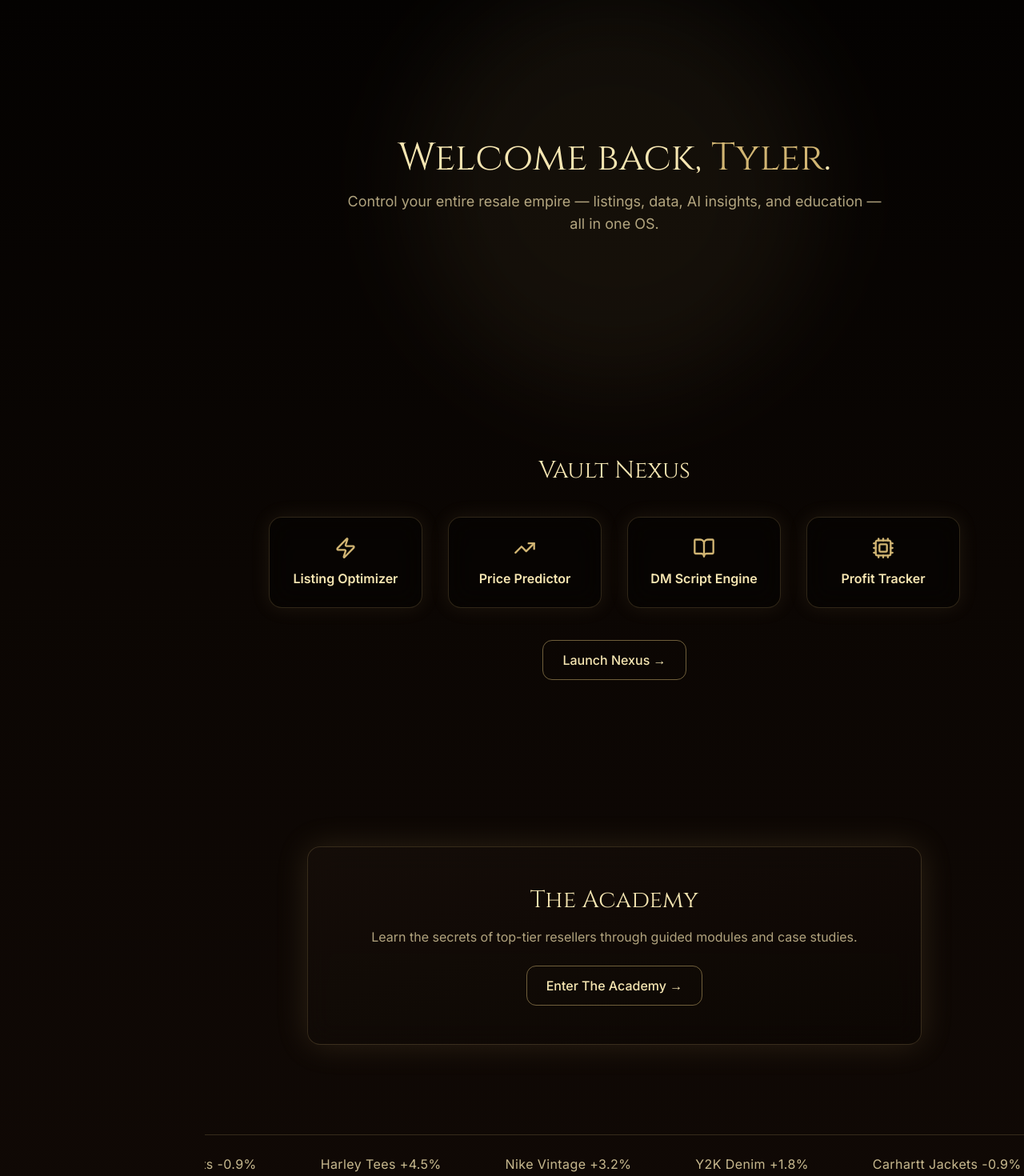
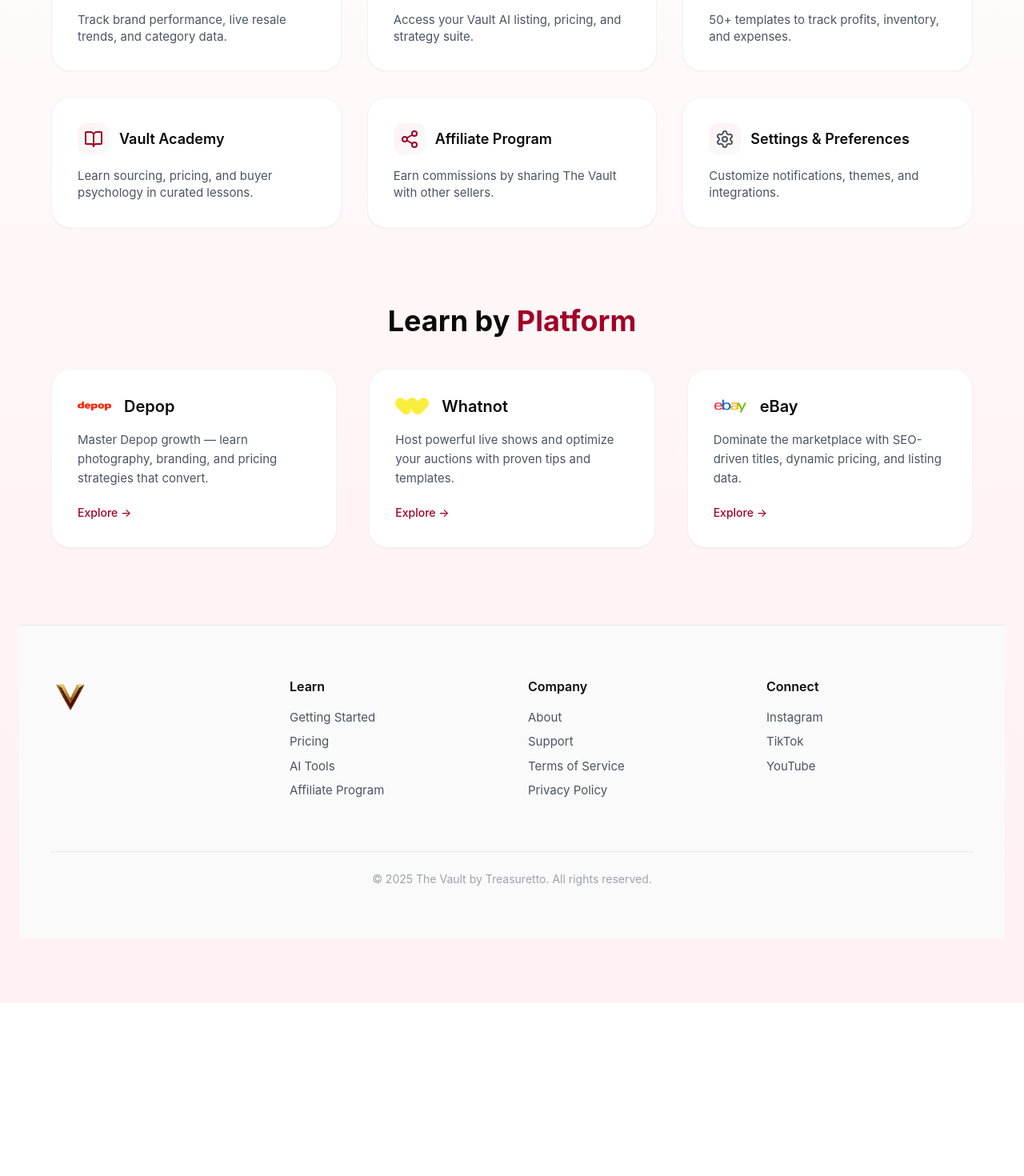
Before and after one commit to EchoQRTech/anothertest, a Next.js app: page /dashboard in a window 1280 px wide. Shown: the part 400-1870 px from the top of the page at 80% size. After the commit the page ends 1653 px from the top, so only its background shows below. Built offline with nearby package versions, Linux system fonts and the light colour scheme.

Commit message:
Update page.tsx

```diff
--- a/app/dashboard/page.tsx
+++ b/app/dashboard/page.tsx
@@ -1,286 +1,271 @@
 "use client";
 
-import { useState } from "react";
-import { motion } from "framer-motion";
-import {
-  Home,
-  Cpu,
-  BookOpen,
-  TrendingUp,
-  Rocket,
-  LogOut,
-  Zap,
-  Menu,
-  X,
-} from "lucide-react";
+import { useEffect } from "react";
 import Image from "next/image";
 import Link from "next/link";
+import {
+  Brain,
+  FileSpreadsheet,
+  BookOpen,
+  Share2,
+  Settings,
+  BarChart3,
+} from "lucide-react";
+import { motion } from "framer-motion";
 
-/* ---------------- PAGE ---------------- */
 export default function Page() {
-  const [menuOpen, setMenuOpen] = useState(false);
-  const username = "Tyler";
+  useEffect(() => {
+    document.documentElement.style.background = "#ffffff";
+    document.body.style.background = "#ffffff";
+    document.body.style.fontFamily =
+      '"SF Pro Display",-apple-system,BlinkMacSystemFont,"Inter","Segoe UI",Roboto,Helvetica,Arial,sans-serif';
+
+    if (typeof window !== "undefined" && (window as any).Outseta) {
+      (window as any).Outseta.run();
+    }
+  }, []);
+
+  const settingsHref = "https://treasuretto-llc.outseta.com/profile?#o-authenticated";
+
+  const sections = [
+    {
+      icon: <BarChart3 size={24} className="text-[#A00028]" />,
+      title: "Vault Index",
+      desc: "Track brand performance, live resale trends, and category data.",
+      href: "/vault-index",
+    },
+    {
+      icon: <Brain size={24} className="text-[#A00028]" />,
+      title: "AI Tools",
+      desc: "Access your Vault AI listing, pricing, and strategy suite.",
+      href: "/ai",
+    },
+    {
+      icon: <FileSpreadsheet size={24} className="text-[#CBAF7A]" />,
+      title: "Spreadsheet Vault",
+      desc: "50+ templates to track profits, inventory, and expenses.",
+      href: "/spreadsheets",
+    },
+    {
+      icon: <BookOpen size={24} className="text-[#A00028]" />,
+      title: "Vault Academy",
+      desc: "Learn sourcing, pricing, and buyer psychology in curated lessons.",
+      href: "/academy",
+    },
+    {
+      icon: <Share2 size={24} className="text-[#A00028]" />,
+      title: "Affiliate Program",
+      desc: "Earn commissions by sharing The Vault with other sellers.",
+      href: "/affiliate",
+    },
+    {
+      icon: <Settings size={24} className="text-gray-600" />,
+      title: "Settings & Preferences",
+      desc: "Customize notifications, themes, and integrations.",
+      href: settingsHref,
+    },
+  ];
+
+  const platforms = [
+    {
+      name: "Depop",
+      desc: "Master Depop growth — learn photography, branding, and pricing strategies that convert.",
+      image: "/images/depop.png",
+      href: "/academy/depop",
+    },
+    {
+      name: "Whatnot",
+      desc: "Host powerful live shows and optimize your auctions with proven tips and templates.",
+      image: "/images/whatnot.png",
+      href: "/academy/whatnot",
+    },
+    {
+      name: "eBay",
+      desc: "Dominate the marketplace with SEO-driven titles, dynamic pricing, and listing data.",
+      image: "/images/ebay.png",
+      href: "/academy/ebay",
+    },
+  ];
 
   return (
-    <main className="min-h-screen bg-gradient-to-b from-black via-[#0b0603] to-[#120a06] text-[#f6e6b2] font-[Inter] relative overflow-hidden">
-      <Sidebar menuOpen={menuOpen} setMenuOpen={setMenuOpen} />
-      <div
-        className={`transition-all duration-500 ${
-          menuOpen ? "blur-md pointer-events-none" : ""
-        }`}
+    <main className="min-h-screen w-full bg-gradient-to-b from-[#ffffff] via-[#fff6f6] to-[#fff0f2] flex flex-col items-center text-[#0A0A0A] px-6 py-14 sm:py-20">
+      <motion.div
+        initial={{ opacity: 0, y: 10 }}
+        animate={{ opacity: 1, y: 0 }}
+        transition={{ duration: 0.6 }}
+        className="w-full max-w-6xl"
       >
-        <Hero username={username} />
-        <VaultNexus />
-        <Academy />
-        <MarketPulse />
-        <PartnerProgram />
-      </div>
+        {/* Header */}
+        <div className="flex justify-between items-center bg-white/80 backdrop-blur-xl border border-white/70 rounded-3xl p-5 sm:p-6 shadow-[0_6px_25px_rgba(0,0,0,0.05)] mb-10">
+          <Image
+            src="/images/logo.png"
+            alt="Vault Logo"
+            width={42}
+            height={42}
+            className="object-contain hover:scale-105 transition-transform duration-300"
+          />
+
+          <a href={settingsHref} target="_blank" rel="noopener noreferrer">
+            <button className="p-2 rounded-full hover:bg-[#f5f5f5] transition">
+              <Settings size={28} className="text-[#A00028]" />
+            </button>
+          </a>
+        </div>
+
+        {/* Welcome Section */}
+        <section className="text-center mb-16">
+          <motion.h1
+            initial={{ opacity: 0, y: 10 }}
+            animate={{ opacity: 1, y: 0 }}
+            transition={{ duration: 0.8 }}
+            className="text-4xl sm:text-5xl font-bold text-[#0a0a0a] mb-4"
+          >
+            Welcome to <span className="text-[#A00028]">The Vault</span>
+          </motion.h1>
+        </section>
+
+        {/* Dashboard Grid */}
+        <div className="grid grid-cols-1 sm:grid-cols-2 lg:grid-cols-3 gap-8">
+          {sections.map((section, i) => (
+            <a
+              key={i}
+              href={section.href}
+              target={section.href === settingsHref ? "_blank" : "_self"}
+              rel={section.href === settingsHref ? "noopener noreferrer" : undefined}
+            >
+              <motion.div
+                whileHover={{
+                  scale: 1.03,
+                  y: -3,
+                  boxShadow: "0 10px 25px rgba(0,0,0,0.08)",
+                }}
+                transition={{ duration: 0.25 }}
+                className="bg-white rounded-3xl border border-gray-100 shadow-sm hover:shadow-[0_8px_35px_rgba(0,0,0,0.07)] transition-all duration-300 p-8 flex flex-col gap-2 cursor-pointer"
+              >
+                <div className="flex items-center gap-3 mb-2">
+                  <div className="w-10 h-10 flex items-center justify-center rounded-xl bg-gradient-to-br from-[#fff2f2] to-[#fafafa]">
+                    {section.icon}
+                  </div>
+                  <h3 className="text-[17px] sm:text-lg font-semibold text-[#0a0a0a]">
+                    {section.title}
+                  </h3>
+                </div>
+                <p className="text-gray-600 text-[15px] leading-snug">
+                  {section.desc}
+                </p>
+              </motion.div>
+            </a>
+          ))}
+        </div>
+
+        {/* Learn by Platform Section */}
+        <section className="mt-24 text-center">
+          <h2 className="text-3xl sm:text-4xl font-bold text-[#0a0a0a] mb-10">
+            Learn by <span className="text-[#A00028]">Platform</span>
+          </h2>
+
+          <div className="grid grid-cols-1 sm:grid-cols-2 lg:grid-cols-3 gap-10">
+            {platforms.map((platform, i) => (
+              <Link key={i} href={platform.href}>
+                <motion.div
+                  whileHover={{
+                    scale: 1.03,
+                    y: -3,
+                    boxShadow: "0 10px 28px rgba(0,0,0,0.08)",
+                  }}
+                  transition={{ duration: 0.25 }}
+                  className="bg-white rounded-3xl border border-gray-100 p-8 text-left shadow-sm hover:shadow-[0_8px_35px_rgba(0,0,0,0.07)] transition-all duration-300"
+                >
+                  <div className="flex items-center gap-4 mb-4">
+                    <Image
+                      src={platform.image}
+                      alt={platform.name}
+                      width={42}
+                      height={42}
+                      className="object-contain"
+                    />
+                    <h3 className="text-xl font-semibold text-[#0a0a0a]">
+                      {platform.name}
+                    </h3>
+                  </div>
+                  <p className="text-gray-600 text-[15px] leading-relaxed">
+                    {platform.desc}
+                  </p>
+                  <button className="mt-5 text-[#A00028] font-medium text-sm hover:underline">
+                    Explore →
+                  </button>
+                </motion.div>
+              </Link>
+            ))}
+          </div>
+        </section>
+
+      </motion.div>
+
+      <VaultFooter />
     </main>
   );
 }
 
-/* ---------------- SIDEBAR ---------------- */
-function Sidebar({
-  menuOpen,
-  setMenuOpen,
-}: {
-  menuOpen: boolean;
-  setMenuOpen: (v: boolean) => void;
-}) {
-  const navItems = [
-    { name: "Dashboard", icon: Home },
-    { name: "Nexus", icon: Cpu },
-    { name: "Academy", icon: BookOpen },
-    { name: "Market", icon: TrendingUp },
-    { name: "Partners", icon: Rocket },
-  ];
+/* Footer component unchanged */
+function VaultFooter() {
+  const links = {
+    Learn: [
+      { name: "Getting Started", href: "#" },
+      { name: "Pricing", href: "#pricing" },
+      { name: "AI Tools", href: "#features" },
+      { name: "Affiliate Program", href: "#affiliate" },
+    ],
+    Company: [
+      { name: "About", href: "#" },
+      { name: "Support", href: "#" },
+      { name: "Terms of Service", href: "#" },
+      { name: "Privacy Policy", href: "#" },
+    ],
+    Connect: [
+      { name: "Instagram", href: "https://instagram.com/treasuretto" },
+      { name: "TikTok", href: "https://tiktok.com/@treasuretto" },
+      { name: "YouTube", href: "https://youtube.com/@treasuretto" },
+    ],
+  };
 
   return (
-    <>
-      {/* Mobile Toggle */}
-      <button
-        onClick={() => setMenuOpen(!menuOpen)}
-        className="fixed top-6 left-6 z-50 md:hidden p-2 bg-black/40 backdrop-blur-lg rounded-xl border border-[#d1b573]/30"
-      >
-        {menuOpen ? <X size={22} /> : <Menu size={22} />}
-      </button>
-
-      {/* Sidebar */}
-      <motion.aside
-        initial={{ x: -300 }}
-        animate={{ x: menuOpen || typeof window === "undefined" ? 0 : -300 }}
-        transition={{ type: "spring", stiffness: 90 }}
-        className={`fixed top-0 left-0 h-full w-64 bg-black/40 backdrop-blur-xl border-r border-[#d1b573]/20 shadow-[0_0_45px_rgba(209,181,115,0.2)] p-6 flex flex-col gap-10 z-40 md:translate-x-0 md:static`}
-      >
-        <div className="flex items-center gap-3">
+    <footer className="relative w-full bg-[#fafafa] border-t border-gray-200 mt-24 py-16 px-10 text-gray-600">
+      <div className="max-w-7xl mx-auto grid grid-cols-2 md:grid-cols-4 gap-10">
+        <div className="col-span-2 md:col-span-1 flex flex-col gap-3">
           <Image
             src="/images/logo.png"
-            alt="Vault OS"
-            width={34}
-            height={34}
-            className="rounded-full"
+            alt="Vault Logo"
+            width={48}
+            height={48}
+            className="object-contain"
           />
-          <span className="text-xl font-[Cinzel] tracking-wide text-[#f6e6b2]">
-            VAULT OS
-          </span>
         </div>
 
-        <nav className="flex flex-col gap-6 mt-4">
-          {navItems.map(({ name, icon: Icon }) => (
-            <Link
-              key={name}
-              href="#"
-              className="flex items-center gap-3 text-[#f6e6b2]/80 hover:text-[#f6e6b2] transition-all duration-200"
-            >
-              <Icon size={20} />
-              <span className="text-sm font-medium">{name}</span>
-            </Link>
-          ))}
-        </nav>
+        {Object.entries(links).map(([title, items]) => (
+          <div key={title}>
+            <h4 className="text-[#0a0a0a] font-semibold mb-4">{title}</h4>
+            <ul className="space-y-2 text-[15px]">
+              {items.map((link, i) => (
+                <li key={i}>
+                  <a
+                    href={link.href}
+                    target="_blank"
+                    rel="noopener noreferrer"
+                    className="hover:text-[#A00028] transition"
+                  >
+                    {link.name}
+                  </a>
+                </li>
+              ))}
+            </ul>
+          </div>
+        ))}
+      </div>
 
-        <div className="mt-auto">
-          <Link
-            href="#"
-            className="flex items-center gap-3 text-[#f6e6b2]/80 hover:text-[#f6e6b2] transition-all duration-200"
-          >
-            <LogOut size={20} />
-            <span className="text-sm font-medium">Logout</span>
-          </Link>
-        </div>
-      </motion.aside>
-    </>
+      <div className="border-t border-gray-200 mt-16 pt-6 text-center text-sm text-gray-400">
+        © {new Date().getFullYear()} The Vault by Treasuretto. All rights reserved.
+      </div>
+    </footer>
   );
 }
-
-/* ---------------- HERO ---------------- */
-function Hero({ username }: { username: string }) {
-  return (
-    <motion.section
-      initial={{ opacity: 0, y: 60 }}
-      whileInView={{ opacity: 1, y: 0 }}
-      viewport={{ once: true }}
-      transition={{ duration: 1 }}
-      className="relative min-h-[60vh] flex flex-col items-center justify-center text-center px-6 md:ml-64"
-    >
-      {/* Radial Glow */}
-      <motion.div
-        animate={{
-          scale: [1, 1.05, 1],
-          rotate: [0, 20, 0],
-          opacity: [0.6, 0.8, 0.6],
-        }}
-        transition={{ duration: 8, repeat: Infinity }}
-        className="absolute w-[500px] h-[500px] rounded-full bg-[#d1b573]/10 blur-3xl"
-      />
-      <div className="relative z-10">
-        <h1 className="font-[Cinzel] text-4xl md:text-5xl mb-4">
-          Welcome back, <span className="text-[#d1b573]">{username}</span>.
-        </h1>
-        <p className="text-[#f6e6b2]/70 max-w-2xl mx-auto text-lg">
-          Control your entire resale empire — listings, data, AI insights, and
-          education — all in one OS.
-        </p>
-      </div>
-    </motion.section>
-  );
-}
-
-/* ---------------- VAULT NEXUS ---------------- */
-function VaultNexus() {
-  const modules = [
-    { title: "Listing Optimizer", icon: Zap },
-    { title: "Price Predictor", icon: TrendingUp },
-    { title: "DM Script Engine", icon: BookOpen },
-    { title: "Profit Tracker", icon: Cpu },
-  ];
-
-  return (
-    <motion.section
-      initial={{ opacity: 0, y: 80 }}
-      whileInView={{ opacity: 1, y: 0 }}
-      viewport={{ once: true }}
-      transition={{ duration: 0.8 }}
-      className="py-24 px-6 md:px-20 md:ml-64"
-    >
-      <h2 className="font-[Cinzel] text-3xl text-center mb-10">
-        Vault Nexus
-      </h2>
-      <div className="grid grid-cols-1 sm:grid-cols-2 lg:grid-cols-4 gap-8">
-        {modules.map(({ title, icon: Icon }) => (
-          <motion.div
-            key={title}
-            whileHover={{ y: -6, scale: 1.03 }}
-            className="bg-black/30 border border-[#d1b573]/20 rounded-2xl p-6 text-center shadow-[0_0_25px_rgba(209,181,115,0.1)] backdrop-blur-lg transition-all"
-          >
-            <Icon className="mx-auto mb-3 text-[#d1b573]" size={28} />
-            <h3 className="font-semibold">{title}</h3>
-          </motion.div>
-        ))}
-      </div>
-      <div className="flex justify-center mt-10">
-        <button className="px-6 py-3 rounded-xl border border-[#d1b573]/50 hover:bg-[#d1b573]/10 transition-all text-[#f6e6b2] font-medium">
-          Launch Nexus →
-        </button>
-      </div>
-    </motion.section>
-  );
-}
-
-/* ---------------- ACADEMY ---------------- */
-function Academy() {
-  return (
-    <motion.section
-      initial={{ opacity: 0, y: 80 }}
-      whileInView={{ opacity: 1, y: 0 }}
-      viewport={{ once: true }}
-      transition={{ duration: 0.8 }}
-      className="py-28 px-6 md:px-20 text-center md:ml-64"
-    >
-      <div className="bg-gradient-to-br from-[#1a120c]/60 to-[#0b0603]/60 border border-[#d1b573]/20 rounded-2xl backdrop-blur-lg shadow-[0_0_40px_rgba(209,181,115,0.15)] p-12 max-w-3xl mx-auto">
-        <h2 className="font-[Cinzel] text-3xl mb-4 text-[#f6e6b2]">
-          The Academy
-        </h2>
-        <p className="text-[#f6e6b2]/70 mb-6">
-          Learn the secrets of top-tier resellers through guided modules and
-          case studies.
-        </p>
-        <button className="px-6 py-3 rounded-xl border border-[#d1b573]/50 hover:bg-[#d1b573]/10 transition-all text-[#f6e6b2] font-medium">
-          Enter The Academy →
-        </button>
-      </div>
-    </motion.section>
-  );
-}
-
-/* ---------------- MARKET PULSE ---------------- */
-function MarketPulse() {
-  const data = [
-    "Nike Vintage +3.2%",
-    "Y2K Denim +1.8%",
-    "Carhartt Jackets -0.9%",
-    "Harley Tees +4.5%",
-  ];
-
-  return (
-    <motion.section
-      initial={{ opacity: 0 }}
-      whileInView={{ opacity: 1 }}
-      viewport={{ once: true }}
-      transition={{ duration: 1 }}
-      className="overflow-hidden border-t border-b border-[#d1b573]/20 py-6 md:ml-64"
-    >
-      <div className="animate-marquee whitespace-nowrap text-center">
-        {Array(4)
-          .fill(data)
-          .flat()
-          .map((item, i) => (
-            <span
-              key={i}
-              className="inline-block mx-10 text-[#f6e6b2]/80 tracking-wide"
-            >
-              {item}
-            </span>
-          ))}
-      </div>
-      <style jsx>{`
-        .animate-marquee {
-          display: inline-block;
-          animation: marquee 18s linear infinite;
-        }
-        @keyframes marquee {
-          0% {
-            transform: translateX(0);
-          }
-          100% {
-            transform: translateX(-50%);
-          }
-        }
-      `}</style>
-    </motion.section>
-  );
-}
-
-/* ---------------- PARTNER PROGRAM ---------------- */
-function PartnerProgram() {
-  return (
-    <motion.section
-      initial={{ opacity: 0, y: 60 }}
-      whileInView={{ opacity: 1, y: 0 }}
-      viewport={{ once: true }}
-      transition={{ duration: 0.8 }}
-      className="py-24 px-6 md:px-20 text-center md:ml-64"
-    >
-      <div className="max-w-2xl mx-auto">
-        <h2 className="font-[Cinzel] text-3xl mb-4 text-[#f6e6b2]">
-          Partner Program
-        </h2>
-        <p className="text-[#f6e6b2]/70 mb-8">
-          Earn 40% recurring commissions by referring other resellers.
-        </p>
-        <button className="px-8 py-3 rounded-xl border border-[#d1b573]/60 hover:bg-[#d1b573]/10 hover:shadow-[0_0_30px_rgba(209,181,115,0.3)] transition-all text-[#f6e6b2] font-medium">
-          Join Now →
-        </button>
-      </div>
-    </motion.section>
-  );
-}
```
